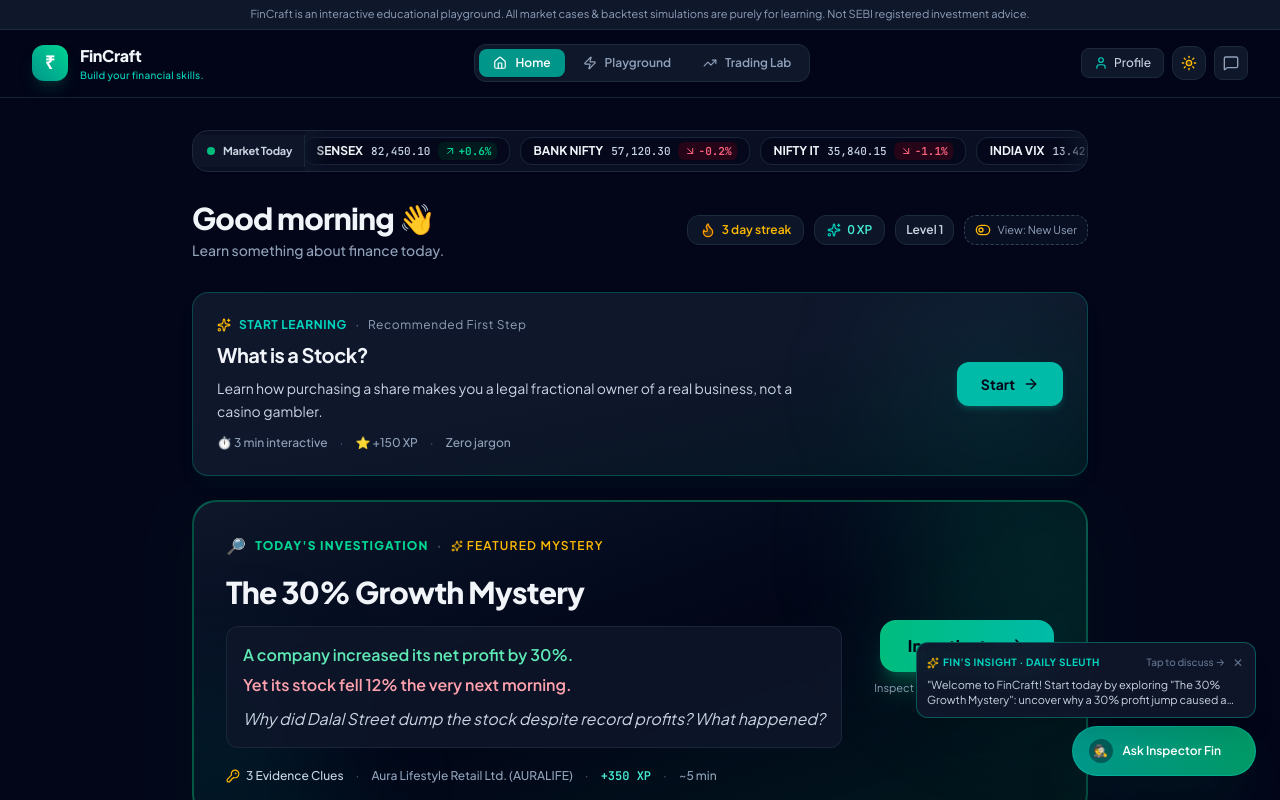
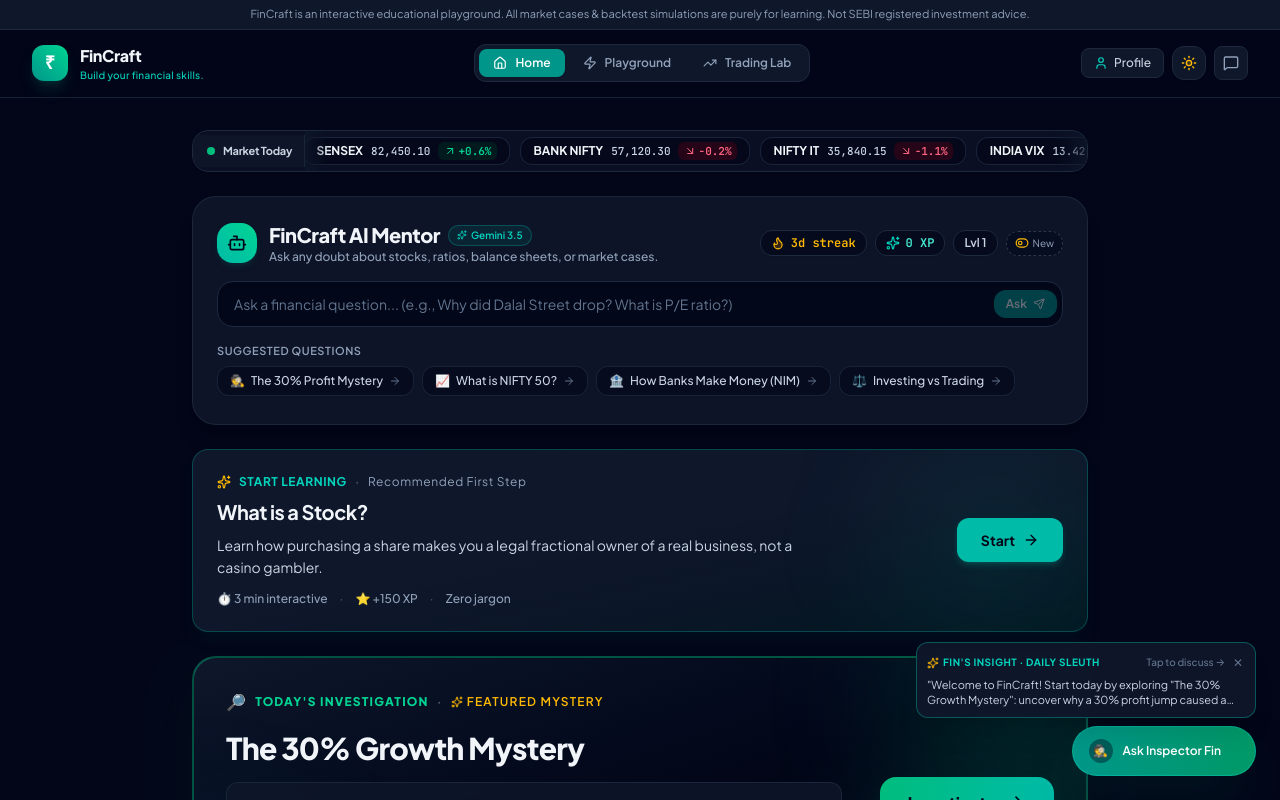
Before and after one commit to Tharunkumar1411/eduLab-prototype, a React (Vite) app: page / in a window 1280 px wide. Shown: the top 800 px of the page. Built offline with nearby package versions, Linux system fonts and the light colour scheme.

Commit message:
feat(home): integrate AI chat and rebrand to FinCraft
- Implement HomeAiChatSection for proactive interaction
- Add controlled state to InspectorFinChatbot to support triggering via prompts
- Rebrand NiveshLab to FinCraft across the application

```diff
--- a/src/App.tsx
+++ b/src/App.tsx
@@ -86,6 +86,15 @@ export default function App() {
     setInitialLabStockSymbol(stockSymbol);
     setActivePillar('tools');
     setActiveCase(null);
+  };
+
+  // AI Chat Drawer State (triggers from Home AI prompt section or floating button)
+  const [isChatOpen, setIsChatOpen] = useState(false);
+  const [chatExternalPrompt, setChatExternalPrompt] = useState<string | null>(null);
+
+  const handleAskAiFromHome = (prompt: string) => {
+    setChatExternalPrompt(prompt);
+    setIsChatOpen(true);
   };
 
   // Live, comprehensive context passed to InspectorFinChatbot
@@ -250,6 +259,7 @@ export default function App() {
               setActivePillar('playground');
               setActiveCase(null);
             }}
+            onAskAi={handleAskAiFromHome}
           />
         ) : activePillar === 'playground' || activeCase ? (
           activeCase ? (
@@ -523,9 +533,9 @@ export default function App() {
       <footer className="border-t border-slate-800/80 bg-slate-950 py-6 px-4 text-xs text-slate-500">
         <div className="max-w-7xl mx-auto flex flex-col sm:flex-row items-center justify-between gap-4">
           <div className="flex items-center gap-2">
-            <span className="font-semibold text-slate-400">NiveshLab</span>
+            <span className="font-semibold text-slate-400">FinCraft</span>
             <span>·</span>
-            <span>Build. Test. Understand.</span>
+            <span>Build your financial skills.</span>
           </div>
 
           <div className="flex items-center gap-4 text-[11px]">
@@ -539,7 +549,13 @@ export default function App() {
       </footer>
 
       {/* Floating Gemini Chatbot Mentor */}
-      <InspectorFinChatbot context={chatContext} />
+      <InspectorFinChatbot
+        context={chatContext}
+        isOpen={isChatOpen}
+        onOpenChange={setIsChatOpen}
+        externalPrompt={chatExternalPrompt}
+        onClearExternalPrompt={() => setChatExternalPrompt(null)}
+      />
     </div>
   );
 }
--- a/src/components/chat/InspectorFinChatbot.tsx
+++ b/src/components/chat/InspectorFinChatbot.tsx
@@ -60,10 +60,31 @@ export interface ChatContext {
 
 interface InspectorFinChatbotProps {
   context: ChatContext;
+  isOpen?: boolean;
+  onOpenChange?: (open: boolean) => void;
+  externalPrompt?: string | null;
+  onClearExternalPrompt?: () => void;
 }
 
-export const InspectorFinChatbot: React.FC<InspectorFinChatbotProps> = ({ context }) => {
-  const [isOpen, setIsOpen] = useState(false);
+export const InspectorFinChatbot: React.FC<InspectorFinChatbotProps> = ({
+  context,
+  isOpen: controlledIsOpen,
+  onOpenChange,
+  externalPrompt,
+  onClearExternalPrompt,
+}) => {
+  const [internalIsOpen, setInternalIsOpen] = useState(false);
+  const isOpen = controlledIsOpen !== undefined ? controlledIsOpen : internalIsOpen;
+
+  const setIsOpen = (valOrFn: boolean | ((prev: boolean) => boolean)) => {
+    const nextVal = typeof valOrFn === 'function' ? valOrFn(isOpen) : valOrFn;
+    if (onOpenChange) {
+      onOpenChange(nextVal);
+    } else {
+      setInternalIsOpen(nextVal);
+    }
+  };
+
   const [isExpanded, setIsExpanded] = useState(false);
   const [inputMessage, setInputMessage] = useState('');
   const [modelChoice, setModelChoice] = useState<'gemini-3.5-flash' | 'gemini-3.1-flash-lite'>('gemini-3.5-flash');
@@ -155,6 +176,17 @@ Ask me any doubt, or click the proactive observation below to explore!`,
       setIsLoading(false);
     }
   };
+
+  // Automatically trigger message when external prompt is requested (e.g. from Home AI prompt section)
+  useEffect(() => {
+    if (externalPrompt && externalPrompt.trim()) {
+      setIsOpen(true);
+      handleSendMessage(externalPrompt.trim());
+      if (onClearExternalPrompt) {
+        onClearExternalPrompt();
+      }
+    }
+  }, [externalPrompt]);
 
   const handleDiscussProactiveHint = () => {
     const query = `Fin, I noticed your hint: "${proactiveHint.hintText}". Can you explain why this specific dynamic matters and what questions I should ask myself next?`;
--- /dev/null
+++ b/src/components/home/HomeAiChatSection.tsx
@@ -0,0 +1,158 @@
+import React, { useState } from 'react';
+import { Bot, Flame, Sparkles, Send, ArrowRight, ToggleLeft, ToggleRight, HelpCircle } from 'lucide-react';
+
+interface HomeAiChatSectionProps {
+  userXp: number;
+  userLevel: number;
+  streakDays: number;
+  isSimulatingNewUser: boolean;
+  onToggleUserMode: () => void;
+  onAskAi: (prompt: string) => void;
+}
+
+const POPULAR_AI_PROMPTS = [
+  {
+    icon: '🕵️',
+    label: 'The 30% Profit Mystery',
+    prompt: 'Why did dalal street dump the stock despite 30% profit growth? Explain operating cash flow vs one-off asset sales.',
+  },
+  {
+    icon: '📈',
+    label: 'What is NIFTY 50?',
+    prompt: 'What is NIFTY 50, how are companies selected, and how does free-float market cap weighting work?',
+  },
+  {
+    icon: '🏦',
+    label: 'How Banks Make Money (NIM)',
+    prompt: 'Explain how Indian commercial banks earn profit using Net Interest Margin (NIM) and NPA credit costs.',
+  },
+  {
+    icon: '⚖️',
+    label: 'Investing vs Trading',
+    prompt: 'Explain the fundamental difference between long-term equity investing and short-term systematic momentum trading.',
+  },
+];
+
+export const HomeAiChatSection: React.FC<HomeAiChatSectionProps> = ({
+  userXp,
+  userLevel,
+  streakDays,
+  isSimulatingNewUser,
+  onToggleUserMode,
+  onAskAi,
+}) => {
+  const [query, setQuery] = useState('');
+
+  const handleSubmit = (e: React.FormEvent) => {
+    e.preventDefault();
+    if (!query.trim()) return;
+    onAskAi(query.trim());
+    setQuery('');
+  };
+
+  return (
+    <div className="rounded-3xl bg-slate-900/90 border border-slate-800/90 p-5 sm:p-6 shadow-xl space-y-4">
+      {/* Top Header Row with AI Branding & User Progress Badges */}
+      <div className="flex flex-col sm:flex-row sm:items-center sm:justify-between gap-4">
+        {/* Left: AI Mentor identity */}
+        <div className="flex items-center gap-3">
+          <div className="w-10 h-10 rounded-2xl bg-gradient-to-tr from-teal-500 to-emerald-400 flex items-center justify-center text-slate-950 font-bold shadow-md shadow-teal-900/30 shrink-0">
+            <Bot className="w-5 h-5" />
+          </div>
+          <div>
+            <div className="flex items-center gap-2">
+              <h2 className="text-lg sm:text-xl font-extrabold text-slate-100 tracking-tight">
+                FinCraft AI Mentor
+              </h2>
+              <span className="hidden sm:inline-flex items-center gap-1 px-2 py-0.5 rounded-full bg-teal-500/10 border border-teal-500/30 text-[10px] font-semibold text-teal-400">
+                <Sparkles className="w-2.5 h-2.5" />
+                Gemini 3.5
+              </span>
+            </div>
+            <p className="text-xs text-slate-400 font-medium">
+              Ask any doubt about stocks, ratios, balance sheets, or market cases.
+            </p>
+          </div>
+        </div>
+
+        {/* Right: Progress streak, XP & Testing persona toggle */}
+        <div className="flex items-center gap-2 self-start sm:self-auto flex-wrap">
+          <div className="flex items-center gap-1.5 px-2.5 py-1 rounded-xl bg-slate-950/70 border border-slate-800 text-xs text-amber-400 font-semibold shadow-xs">
+            <Flame className="w-3.5 h-3.5 fill-amber-500/20" />
+            <span className="font-mono-num">{streakDays}d streak</span>
+          </div>
+
+          <div className="flex items-center gap-1.5 px-2.5 py-1 rounded-xl bg-slate-950/70 border border-slate-800 text-xs text-teal-300 font-semibold shadow-xs">
+            <Sparkles className="w-3.5 h-3.5 text-teal-400" />
+            <span className="font-mono-num">{userXp.toLocaleString()} XP</span>
+          </div>
+
+          <div className="px-2.5 py-1 rounded-xl bg-slate-950/70 border border-slate-800 text-xs text-slate-300 font-semibold shadow-xs">
+            <span>Lvl {userLevel}</span>
+          </div>
+
+          {/* Test Persona Switcher */}
+          <button
+            onClick={onToggleUserMode}
+            className="flex items-center gap-1 px-2 py-1 rounded-xl bg-slate-950/50 hover:bg-slate-800 border border-dashed border-slate-700/80 text-[10px] text-slate-400 hover:text-slate-200 transition-colors cursor-pointer"
+            title="Switch user mode preview"
+          >
+            {isSimulatingNewUser ? (
+              <>
+                <ToggleLeft className="w-3.5 h-3.5 text-amber-400" />
+                <span>New</span>
+              </>
+            ) : (
+              <>
+                <ToggleRight className="w-3.5 h-3.5 text-teal-400" />
+                <span>Returning</span>
+              </>
+            )}
+          </button>
+        </div>
+      </div>
+
+      {/* Interactive AI Question Input Form */}
+      <form onSubmit={handleSubmit} className="relative flex items-center">
+        <input
+          type="text"
+          value={query}
+          onChange={(e) => setQuery(e.target.value)}
+          placeholder="Ask a financial question... (e.g., Why did Dalal Street drop? What is P/E ratio?)"
+          className="w-full bg-slate-950/90 border border-slate-800 rounded-2xl py-3 pl-4 pr-24 text-xs sm:text-sm text-slate-100 placeholder:text-slate-500 focus:outline-none focus:border-teal-500/80 focus:ring-1 focus:ring-teal-500/50 transition-all shadow-inner"
+        />
+        <button
+          type="submit"
+          disabled={!query.trim()}
+          className="absolute right-1.5 px-3 py-1.5 rounded-xl bg-teal-600 hover:bg-teal-500 disabled:opacity-40 disabled:hover:bg-teal-600 text-white font-semibold text-xs flex items-center gap-1.5 transition-all cursor-pointer shadow-xs"
+        >
+          <span>Ask</span>
+          <Send className="w-3 h-3" />
+        </button>
+      </form>
+
+      {/* Suggested Quick Question Chips */}
+      <div className="space-y-1.5">
+        <span className="text-[11px] font-semibold text-slate-400 uppercase tracking-wider block">
+          Suggested Questions
+        </span>
+        <div className="flex items-center gap-2 overflow-x-auto pb-1 scrollbar-none">
+          {POPULAR_AI_PROMPTS.map((item, idx) => (
+            <button
+              key={idx}
+              type="button"
+              onClick={() => onAskAi(item.prompt)}
+              className="shrink-0 flex items-center gap-1.5 px-3 py-1.5 rounded-xl bg-slate-950/60 hover:bg-slate-800 border border-slate-800/80 hover:border-teal-500/40 text-xs text-slate-300 hover:text-slate-100 transition-all cursor-pointer shadow-xs group"
+            >
+              <span>{item.icon}</span>
+              <span className="group-hover:text-teal-300 transition-colors font-medium">
+                {item.label}
+              </span>
+              <ArrowRight className="w-3 h-3 text-slate-500 group-hover:text-teal-400 group-hover:translate-x-0.5 transition-all" />
+            </button>
+          ))}
+        </div>
+      </div>
+    </div>
+  );
+};
--- a/src/components/home/HomeView.tsx
+++ b/src/components/home/HomeView.tsx
@@ -2,7 +2,7 @@ import React, { useState } from 'react';
 import { LEARNING_UNITS, PathNode } from '../../data/learningPath.ts';
 import { PLAYGROUND_CASES, PlaygroundCase } from '../../data/cases.ts';
 import { SectorDetail, MarketStory } from '../../data/homeData.ts';
-import { HomeHeader } from './HomeHeader.tsx';
+import { HomeAiChatSection } from './HomeAiChatSection.tsx';
 import { ContinueLearningCard } from './ContinueLearningCard.tsx';
 import { TodayCaseCard } from './TodayCaseCard.tsx';
 import { MarketTickerChips } from './MarketTickerChips.tsx';
@@ -22,6 +22,7 @@ interface HomeViewProps {
   onInvestigateCase: (caseItem: PlaygroundCase) => void;
   onExploreSectorInLab: (stockSymbol: string) => void;
   onGoToPlayground: () => void;
+  onAskAi: (prompt: string) => void;
 }
 
 export const HomeView: React.FC<HomeViewProps> = ({
@@ -34,6 +35,7 @@ export const HomeView: React.FC<HomeViewProps> = ({
   onInvestigateCase,
   onExploreSectorInLab,
   onGoToPlayground,
+  onAskAi,
 }) => {
   // Modal states
   const [isMarketModalOpen, setIsMarketModalOpen] = useState<boolean>(false);
@@ -81,13 +83,14 @@ export const HomeView: React.FC<HomeViewProps> = ({
         onExploreMarket={() => setIsMarketModalOpen(true)}
       />
 
-      {/* 1. Header / Greeting */}
-      <HomeHeader
+      {/* Interactive AI Mentor Chat Option (replaces good morning header) */}
+      <HomeAiChatSection
         userXp={userXp}
         userLevel={userLevel}
         streakDays={streakDays}
         isSimulatingNewUser={isNewUser}
         onToggleUserMode={toggleUserMode}
+        onAskAi={onAskAi}
       />
 
       {/* 2. Continue Learning / Start Learning */}
--- a/src/engine/types.ts
+++ b/src/engine/types.ts
@@ -1,5 +1,5 @@
 /**
- * Core type definitions for NiveshLab Trading Engine
+ * Core type definitions for FinCraft Trading Engine
  */
 
 export interface OHLCV {
```
